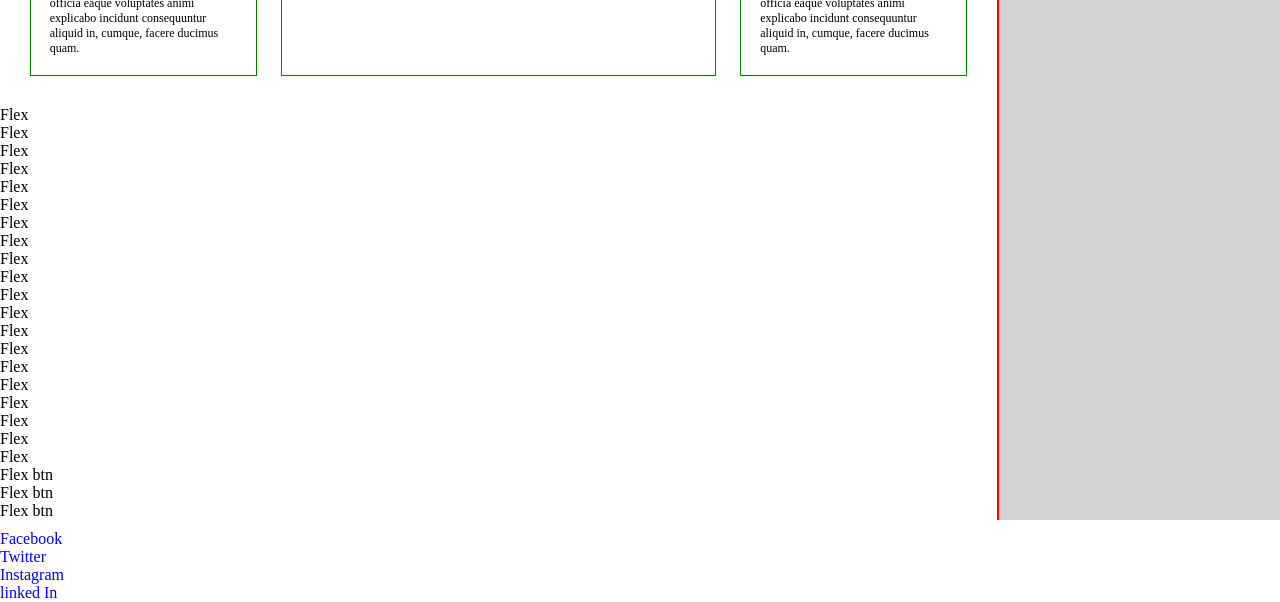
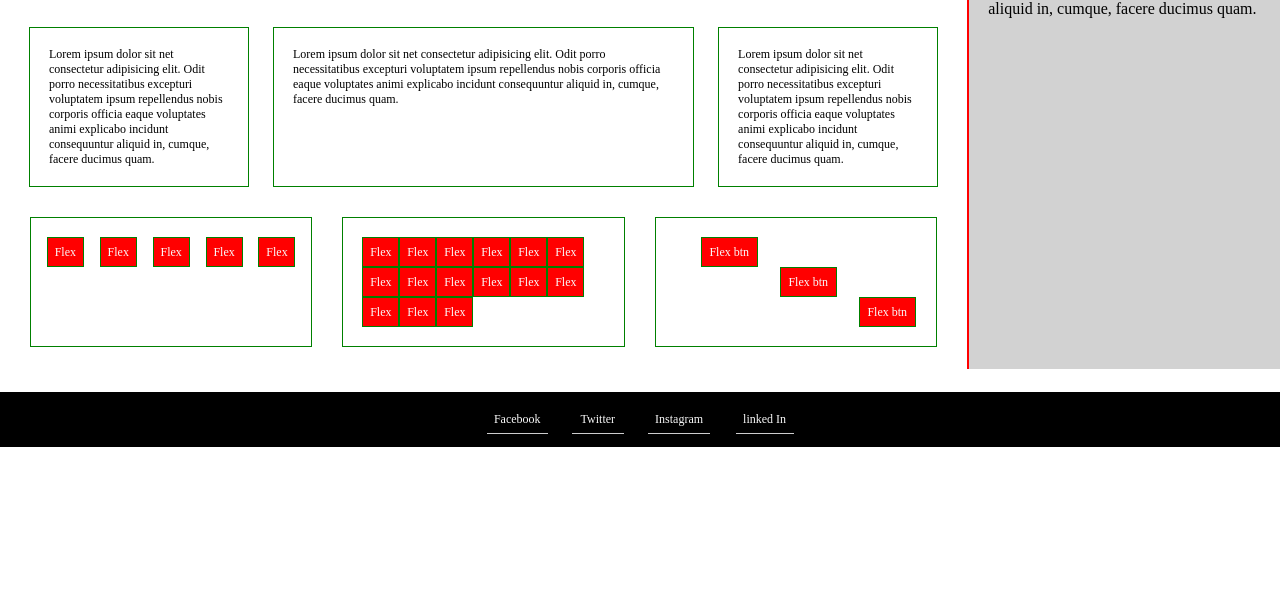
Before and after one commit to Alim-Mirdha/assignment-class-23, a plain HTML site: page index.html in a window 1280 px wide. Shown: the part 460-1062 px from the top of the page. After the commit the page ends 939 px from the top, so only its background shows below. Drawn offline with Linux system fonts and the light colour scheme.

Commit message:
Update style.css

```diff
--- a/style.css
+++ b/style.css
@@ -63,18 +63,24 @@ a{
 .banner{
     margin: 25px 0 10px;
 }
-.full-banner{
+.full-banner {
     display: flex;
+    padding: 49px 0 13px;
 }
-.banner-right{
+.banner-right {
     width: 78%;
+    padding: 62px 0 22px;
 }
 .banner-left{
     width: 22%;
     background: #D2D2D2;
     border-left: 2px solid red;
+    padding: 10px 19px;
 }
-
+.banner-left h5 {
+    font-size: 19px;
+    margin-top: 6px;
+}
 .banner-fix{
     display: flex;
     justify-content: space-evenly;
@@ -170,3 +176,113 @@ a{
 .right-div2 p{
     font-size: 12px;
 }
+
+
+
+
+
+
+
+.banner-fix3{
+    display: flex;
+    justify-content: space-evenly;
+
+}
+.left-div3{
+    border: 1px solid green;
+    width: 29%;
+    height: 128px;
+
+}
+.left-div3 ul{
+    display: flex;
+    justify-content: space-evenly;
+    padding: 19px 0;
+}
+.center-div3{
+    width: 29%;
+    height: 128px;
+    border: 1px solid green;
+
+}
+.center-div3 ul{
+    display: flex;
+    flex-wrap: wrap;
+    justify-content: flex-start;
+    align-content: center;
+    height: 128px;
+    padding: 0 19px;
+
+}
+.right-div3{
+    border: 1px solid green;
+    width: 29%;
+    height: 128px;
+
+}
+.right-div3 ul{
+    display: flex;
+    padding: 19px 45px;
+    box-sizing: border-box;
+}
+
+.banner-fix3 li {
+    width: 35px;
+    height: 28px;
+    background-color: red;
+    border: 1px solid green;
+    color: #f9f9f9;
+    display: flex;
+    justify-content: center;
+    font-size: 12px;
+    align-items: center;
+}
+.right-div3 ul li{
+   width: 55px;
+
+}
+.second {
+    justify-content: center;
+    align-items: center;
+    display: flex;
+    height: 90px;
+    margin-left: 22px;
+}
+.thard {
+    justify-content: flex-end;
+    align-items: flex-end;
+    display: flex;
+    height: 90px;
+    margin-left: 22px;
+}
+
+
+/* FOOTER AREA STAERT HERE */
+.footer{
+    background-color: #000;
+    color: #f9f9f9;
+    padding: 10px 0;
+    margin-bottom: 32px;
+}
+.footer ul{
+    display: flex;
+    justify-content: center;
+}
+.footer ul li a {
+    color: #f9f9f9;
+    padding: 10px 20px;
+    font-size: 12px;
+    display: block;
+    position: relative;
+}
+.footer ul li a::after {
+    content: "";
+    background-color: #CCCCCD;
+    width: 70%;
+    height: 1px;
+    position: absolute;
+    bottom: 3px;
+    left: 15%;
+}
+
+/* FOOTER AREA END HERE */
```
